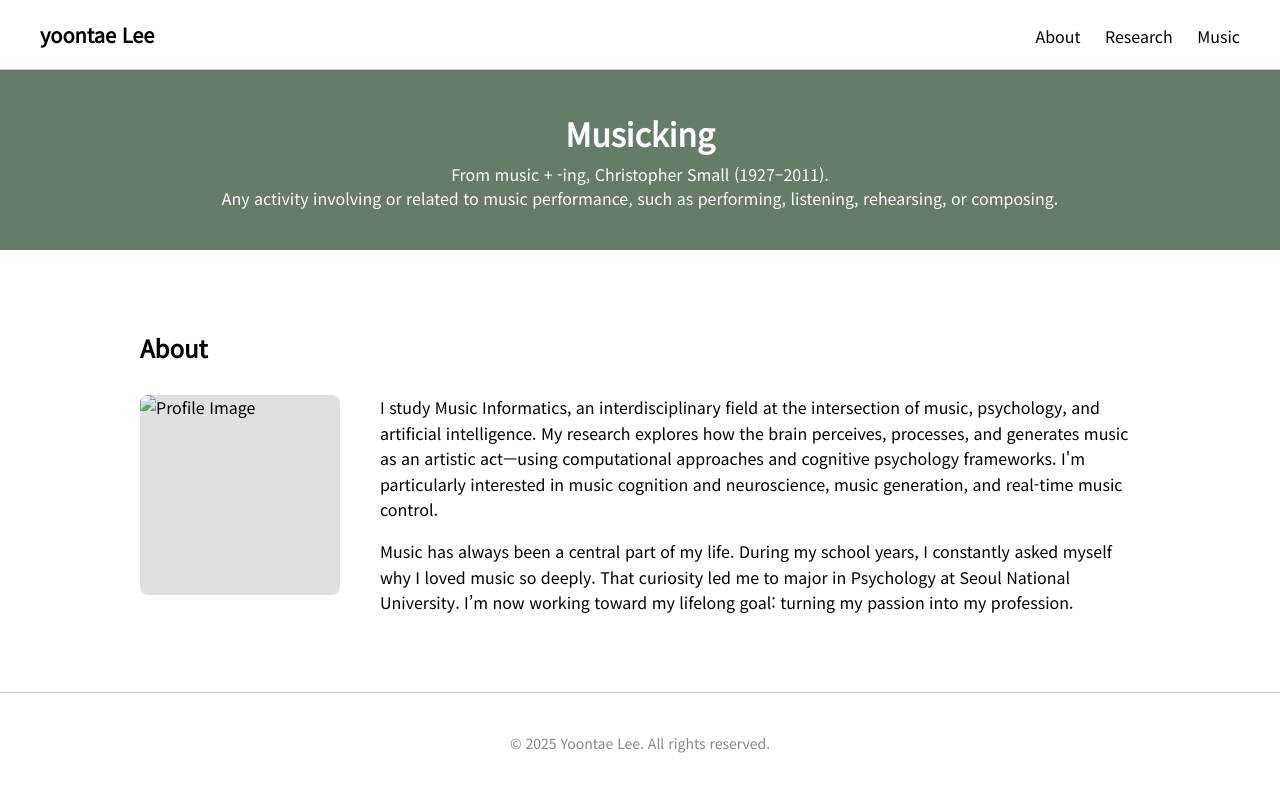
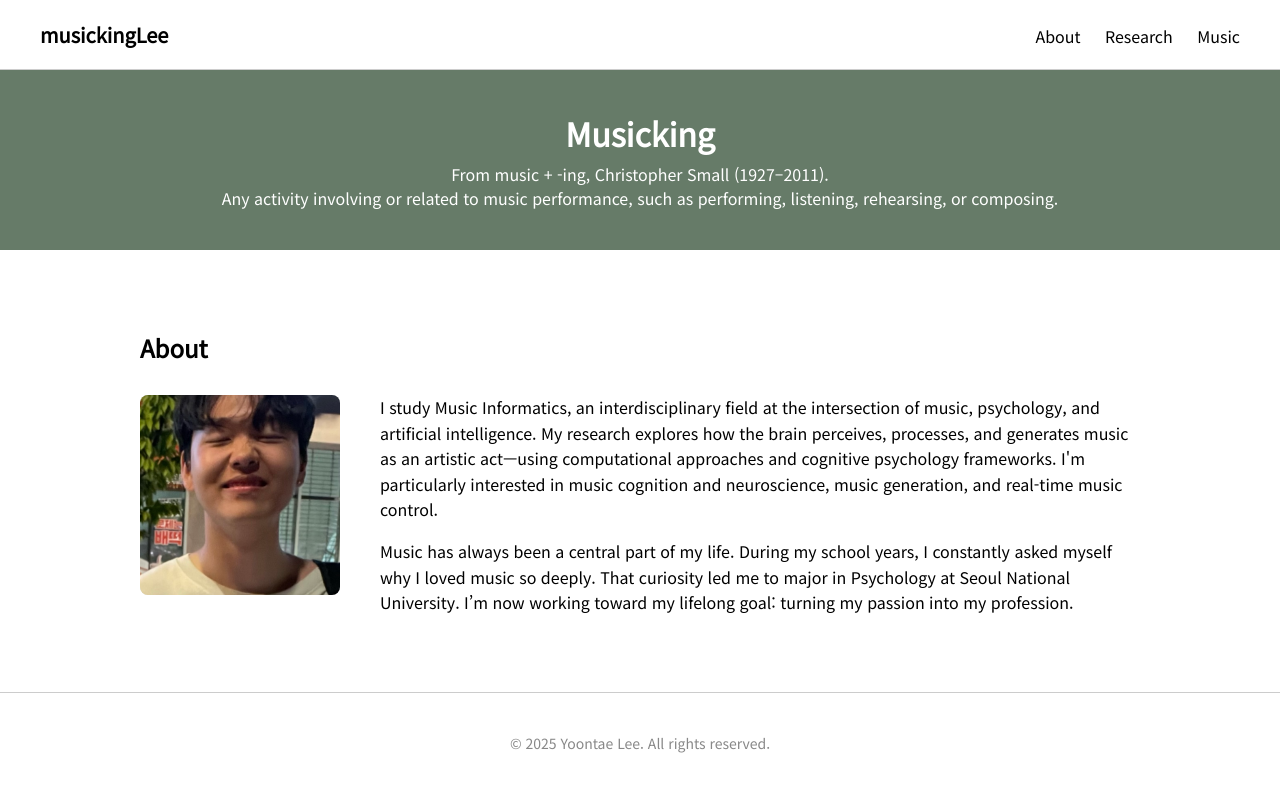
Before and after one commit to musickingLee/yoontae-homepage, a plain HTML site: page index.html in a window 1280 px wide. Drawn offline with Linux system fonts and the light colour scheme.

Commit message:
Update index.html

```diff
--- a/index.html
+++ b/index.html
@@ -3,7 +3,7 @@
 <head>
   <meta charset="UTF-8" />
   <meta name="viewport" content="width=device-width, initial-scale=1.0" />
-  <title>yoontae Lee</title>
+  <title>musickingLee</title>
   <link href="https://fonts.googleapis.com/css2?family=Noto+Sans+KR&display=swap" rel="stylesheet" />
   <style>
     body {
@@ -141,7 +141,7 @@
 <body>
   <header>
     <div class="logo">
-      <a href="index.html">yoontae Lee</a>
+      <a href="index.html">musickingLee</a>
     </div>
     <nav class="nav">
       <a href="index.html">About</a>
@@ -161,7 +161,7 @@
   <section id="about">
     <div class="section-title">About</div>
     <div class="section-content">
-      <img class="profile-img" src="IMG_1174.jpg" alt="Profile Image">
+      <img class="profile-img" src="profileImage.jpg" alt="Profile Image">
       <div class="text-content">
         <p>I study Music Informatics, an interdisciplinary field at the intersection of music, psychology, and artificial intelligence. My research explores how the brain perceives, processes, and generates music as an artistic act—using computational approaches and cognitive psychology frameworks. I'm particularly interested in music cognition and neuroscience, music generation, and real-time music control.</p>
         <p>Music has always been a central part of my life. During my school years, I constantly asked myself why I loved music so deeply. That curiosity led me to major in Psychology at Seoul National University. I’m now working toward my lifelong goal: turning my passion into my profession.</p>
```
